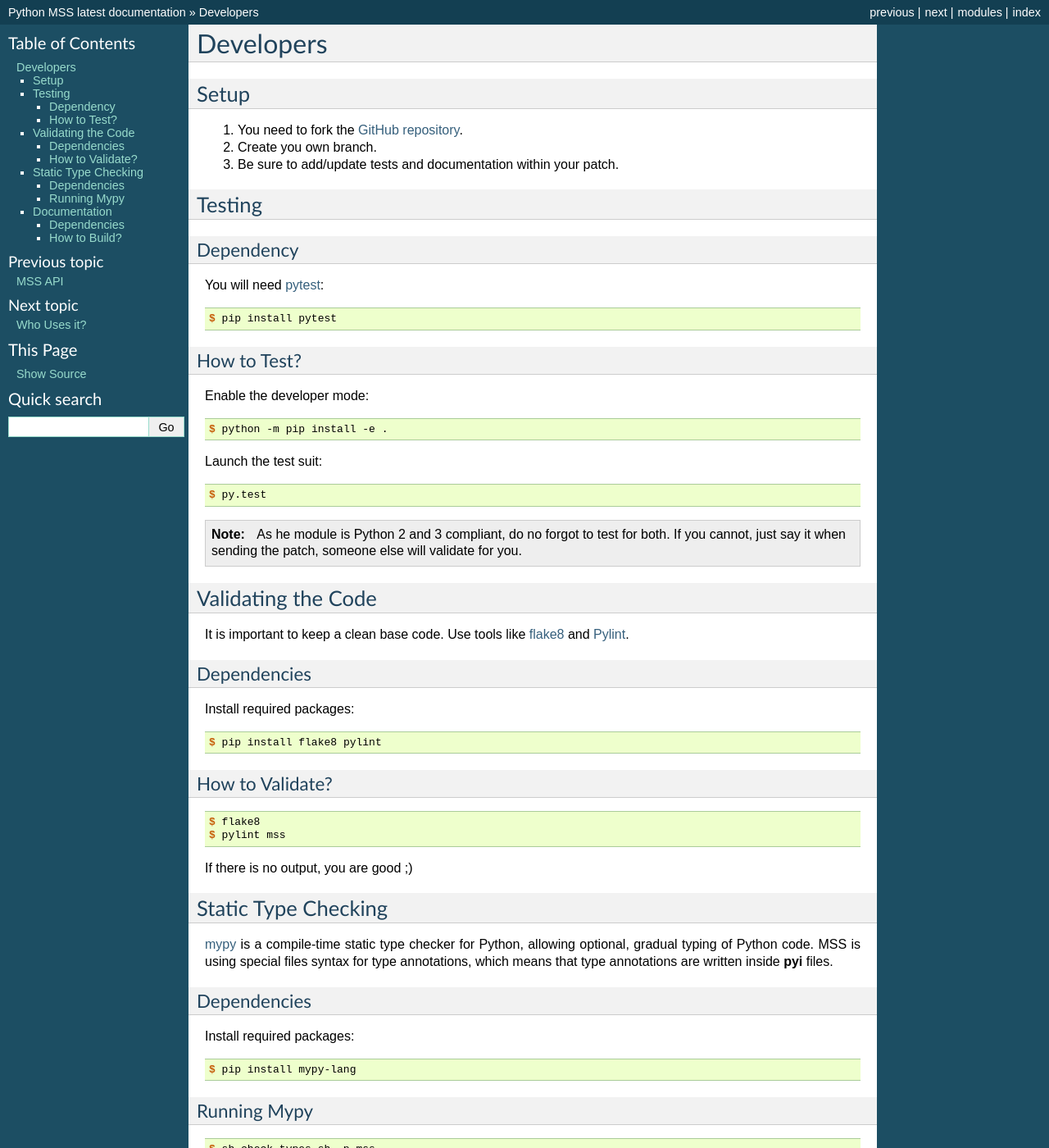
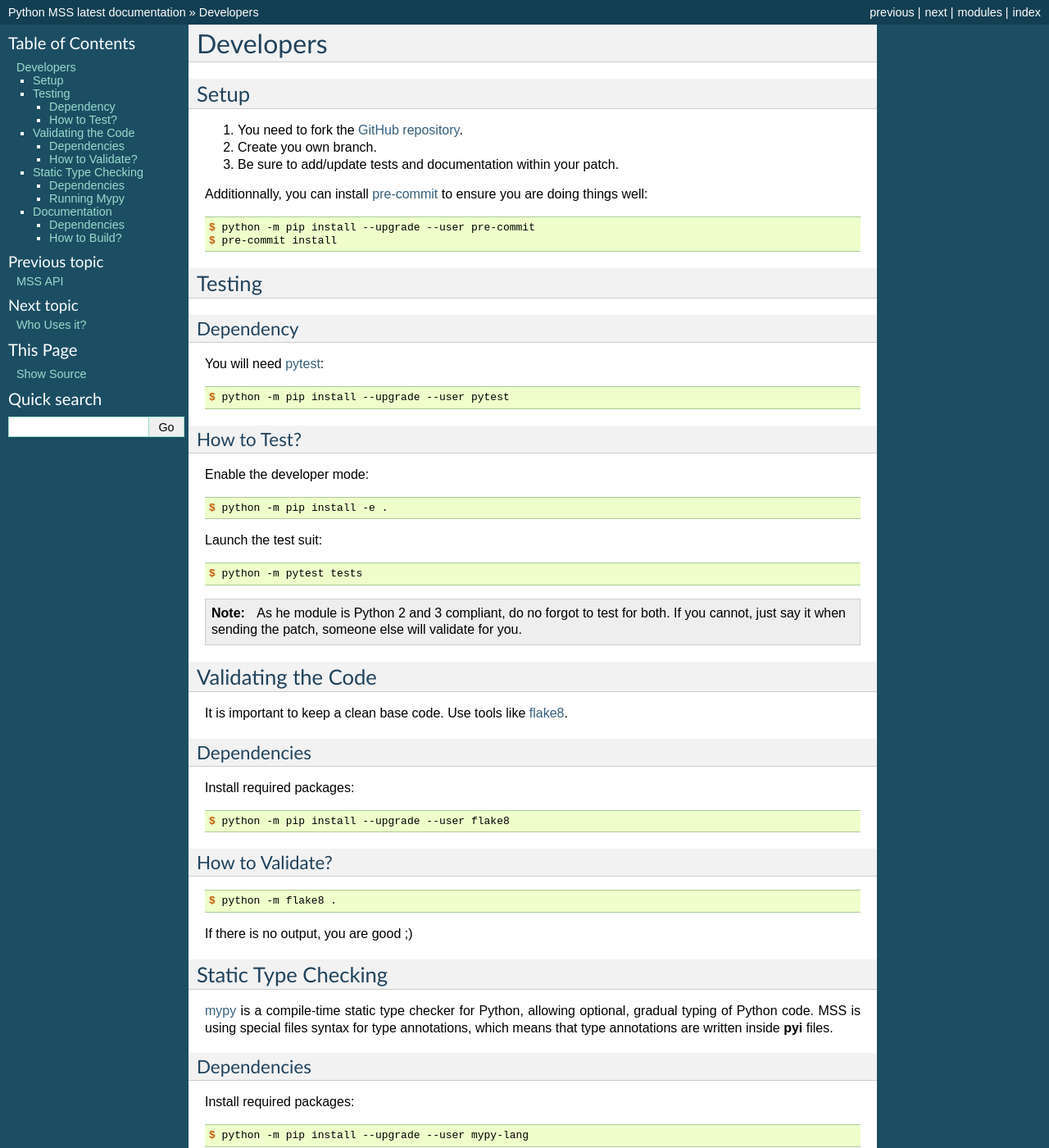
Before and after one commit to BoboTiG/python-mss, a Sphinx documentation site: the page built from docs/source/developers.rst, in a window 1280 px wide and 1400 px high. Shown: the whole window at 82% size. Built offline with Sphinx 7.4.7, drawn with Linux system fonts in a browser that asks for light colours; some of the changed text lies outside the part shown.

Commit message:
Doc: Python 3.7 ready, add pre-commit hooks

```diff
--- a/docs/source/developers.rst
+++ b/docs/source/developers.rst
@@ -11,6 +11,11 @@ Setup
 2. Create you own branch.
 3. Be sure to add/update tests and documentation within your patch.
 
+Additionnally, you can install `pre-commit <http://pre-commit.com/>`_ to ensure you are doing things well::
+
+    $ python -m pip install --upgrade --user pre-commit
+    $ pre-commit install
+
 
 Testing
 =======
@@ -20,7 +25,7 @@ Dependency
 
 You will need `pytest <https://pypi.python.org/pypi/pytest>`_::
 
-    $ pip install pytest
+    $ python -m pip install --upgrade --user pytest
 
 
 How to Test?
@@ -32,7 +37,7 @@ Enable the developer mode::
 
 Launch the test suit::
 
-    $ py.test
+    $ python -m pytest tests
 
 .. Note::
 
@@ -42,7 +47,7 @@ Launch the test suit::
 Validating the Code
 ===================
 
-It is important to keep a clean base code. Use tools like `flake8 <https://pypi.python.org/pypi/flake8>`_ and `Pylint <https://pypi.python.org/pypi/pylint>`_.
+It is important to keep a clean base code. Use tools like `flake8 <https://pypi.python.org/pypi/flake8>`_.
 
 
 Dependencies
@@ -50,7 +55,7 @@ Dependencies
 
 Install required packages::
 
-    $ pip install flake8 pylint
+    $ python -m pip install --upgrade --user flake8
 
 
 How to Validate?
@@ -58,8 +63,7 @@ How to Validate?
 
 ::
 
-    $ flake8
-    $ pylint mss
+    $ python -m flake8 .
 
 If there is no output, you are good ;)
 
@@ -76,7 +80,7 @@ Dependencies
 
 Install required packages::
 
-    $ pip install mypy-lang
+    $ python -m pip install --upgrade --user mypy-lang
 
 
 Running Mypy
@@ -95,7 +99,7 @@ Dependencies
 
 You will need `Sphinx <http://sphinx-doc.org/>`_::
 
-    $ pip install sphinx
+    $ python -m pip install --upgrade --user sphinx
 
 
 How to Build?
--- a/docs/source/examples/opencv_numpy.py
+++ b/docs/source/examples/opencv_numpy.py
@@ -30,7 +30,7 @@ with mss.mss() as sct:
         # cv2.imshow('OpenCV/Numpy grayscale',
         #            cv2.cvtColor(img, cv2.COLOR_BGRA2GRAY))
 
-        print('fps: {0}'.format(1 / (time.time()-last_time)))
+        print('fps: {0}'.format(1 / (time.time() - last_time)))
 
         # Press "q" to quit
         if cv2.waitKey(25) & 0xFF == ord('q'):
--- a/docs/source/installation.rst
+++ b/docs/source/installation.rst
@@ -9,7 +9,7 @@ Recommended Way
 
 Quite simple::
 
-    $ pip install --upgrade mss
+    $ python -m pip install --upgrade --user mss
 
 
 From Sources
@@ -23,4 +23,4 @@ Alternatively, you can get a copy of the module from GitHub::
 
 And then::
 
-    $ sudo python setup.py install
+    $ python setup.py install --user
```
Also changed, not shown: docs/source/api.rst (+12 -12 lines), setup.cfg (added, +19 -0 lines), setup.py (+49 -46 lines), .github/PULL_REQUEST_TEMPLATE.md, .pre-commit-config.yaml (added), .travis.yml, 1 other file.
